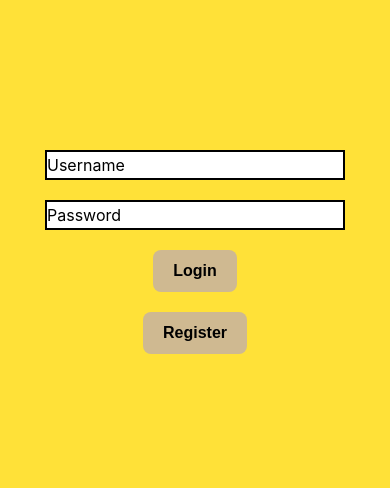
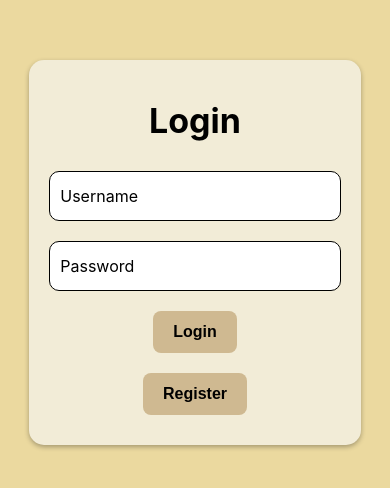
Before and after one commit to Purdue-ACM-SIGAPP/boilerbuzz-frontend, a React Native app: screen /Login in a window 390 px wide. Shown: the part 170-658 px from the top of the page. Built offline with nearby package versions, Linux system fonts and the light colour scheme.

Commit message:
Change look of login page

```diff
--- a/src/screens/LoginPage.tsx
+++ b/src/screens/LoginPage.tsx
@@ -1,6 +1,18 @@
 // src/screens/LoginPage.tsx
 
-//Remember to also transfer from login page to questions about demographics and clubs
+/* Official Purdue colors:
+   #cfb991
+   #000000
+   #8e6f3e
+   #DAAA00
+   #DDB945
+   #EBD99F
+   #555960
+   #6F727B
+   #9D9795
+   #C4BFC0
+*/
+
 import React, { useState } from "react";
 import {
   ImageBackground,
@@ -12,68 +24,99 @@ import {
 } from "react-native";
 import { SafeAreaView, SafeAreaProvider } from "react-native-safe-area-context";
 import MyButton from "../components/MyButton";
-import { createStaticNavigation } from "@react-navigation/native";
-import { createNativeStackNavigator } from "@react-navigation/native-stack";
 import { useNavigation } from "@react-navigation/native";
+
+// Use this to set an image as the background if needed. It just defaults to #ebd99fff when empty
+const BACKGROUND_IMAGE_URI = "";
 
 export default function LoginPage() {
   const navigation = useNavigation();
-  const [username, setUsername] = React.useState("");
-  const [password, setPassword] = React.useState("");
+  const [username, setUsername] = useState("");
+  const [password, setPassword] = useState("");
+
+  const handleLogin = () => {
+    if (!username || !password) {
+      Alert.alert("Error", "Please enter both username and password.");
+    } else {
+      navigation.navigate("Tabs");
+    }
+  };
+
+  const Container = BACKGROUND_IMAGE_URI ? ImageBackground : View;
+  const containerProps = BACKGROUND_IMAGE_URI
+    ? { source: { uri: BACKGROUND_IMAGE_URI }, style: styles.container }
+    : { style: styles.container };
+
   return (
     <SafeAreaProvider>
-      <SafeAreaView style={styles.container}>
-        <TextInput
-          onChangeText={setUsername}
-          value={username}
-          style={styles.textbox}
-          placeholder="Username"
-        />
-        <TextInput
-          onChangeText={setPassword}
-          value={password}
-          placeholder="Password"
-          keyboardType="default"
-          style={styles.textbox}
-        />
-        <MyButton
-          title="Login"
-          onPress={() => {
-            if (!username || !password) {
-              Alert.alert("Error", "Please enter both username and password.");
-            } else {
-              navigation.navigate("Tabs");
-            }
-          }}
-        />
+      <ImageBackground
+        source={BACKGROUND_IMAGE_URI ? { uri: BACKGROUND_IMAGE_URI } : undefined}
+        style={styles.container}
+        resizeMode="cover"
+      >
+        <View style={styles.card}>
+          <Text style={styles.headerTitle}>
+            Login
+          </Text>
+          <TextInput
+            placeholder="Username"
+            value={username}
+            onChangeText={setUsername}
+            style={styles.textbox}
+          />
+          <TextInput
+            placeholder="Password"
+            value={password}
+            onChangeText={setPassword}
+            secureTextEntry
+            style={styles.textbox}
+          />
+          <MyButton title="Login" onPress={handleLogin} />
+          <MyButton title="Register" onPress={() => navigation.navigate("Register")} />
+        </View>
+      </ImageBackground>
 
-        <MyButton
-          title="Register"
-          onPress={() => {
-            navigation.navigate("Tabs");
-          }}
-        />
-      </SafeAreaView>
     </SafeAreaProvider>
+
   );
 }
 
 const styles = StyleSheet.create({
   container: {
     flex: 1,
-    backgroundColor: "#ffe138ff",
+    backgroundColor: "#ebd99f",
     alignItems: "center",
     justifyContent: "center",
+    width: "100%",
+    height: "100%",
+  },
+  headerTitle: {
+    fontSize: 34,
+    fontWeight: "bold",
+    color: "#000",
+    padding:20
+  },
+  card: {
+    width: "85%",
+    padding: 20,
+    borderRadius: 15,
+    backgroundColor: "#f2ecd7ff",
+    shadowColor: "#000",
+    shadowOffset: { width: 0, height: 2 },
+    shadowOpacity: 0.3,
+    shadowRadius: 5,
+    elevation: 5,
+    alignItems: "center",
   },
   textbox: {
-    margin: 10,
-    height: 30,
+    width: "100%",
+    height: 50,
+    paddingHorizontal: 10,
+    marginVertical: 10,
+    borderRadius: 10,
+    borderWidth: 1,
+    borderColor: "#000",
+    backgroundColor: "#ffffff",
     fontSize: 16,
-    width: 300,
-    borderColor: "black",
-    borderWidth: 2,
-    justifyContent: "center",
-    alignItems: "center",
-    backgroundColor: "#ffffffff",
   },
 });
```
